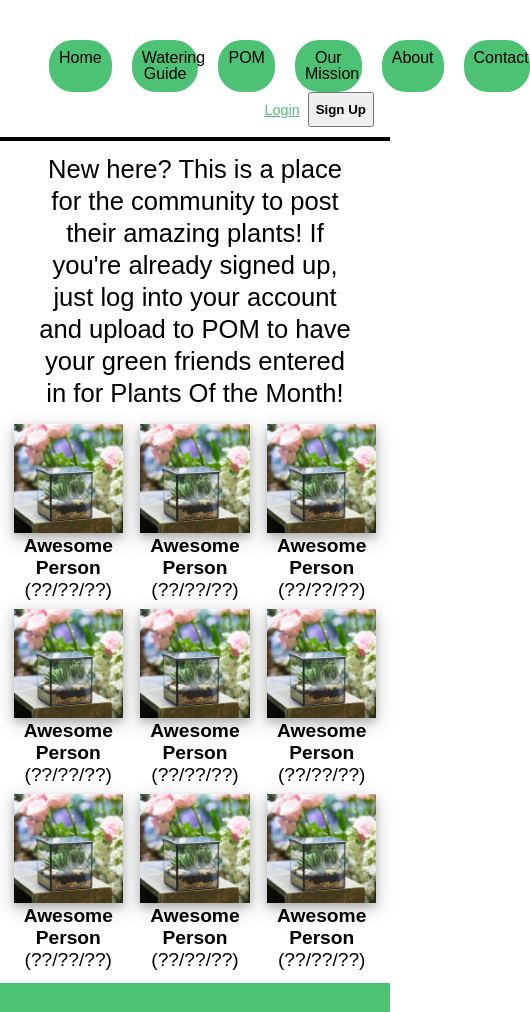
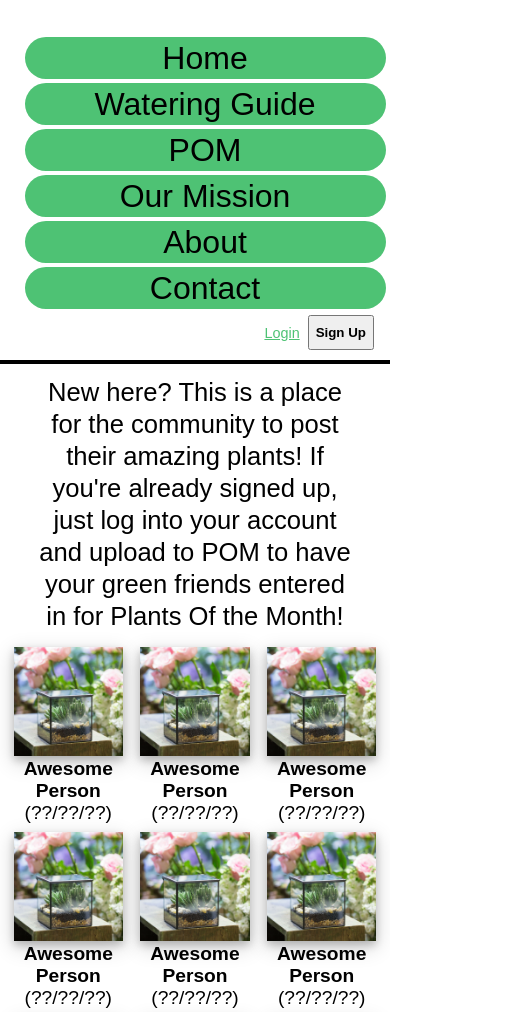
Before and after one commit to bw-pt-water-my-plants3/marketing, a plain HTML site: page POM.html in a window 390 px wide. Shown: the top 1012 px of the page, 530 px wide, since content can reach past the window. Drawn offline with Linux system fonts and the light colour scheme.

Commit message:
pages fully responsive

```diff
--- a/POM.css
+++ b/POM.css
@@ -25,6 +25,7 @@ nav {
     display: flex;
     justify-content: center;
     align-items: center;
+    margin-bottom: 4px;
 }
 
 .navbar {
@@ -134,3 +135,47 @@ footer nav a {
 footer nav a:hover {
     color: white;
 }
+
+@media (max-width: 1024px) {
+    header nav .navbar {
+        width: 90%;
+    }
+
+    header nav .navbar a {
+        width: 18%;
+        margin-left: 2px;
+        margin-right: 2px;
+        padding-left: 1px;
+        padding-right: 1px;
+    }
+}
+
+@media (max-width: 800px) {
+    header nav .navbar a {
+        display: flex;
+        min-height: 2rem;
+        max-height: 2rem;
+        width: 20%;
+        margin: 5px;
+        padding-left: 5px;
+        padding-right: 5px;
+        justify-content: center;
+        align-items: center;
+    }
+}
+
+@media (max-width: 500px) {
+    .navbar {
+        display: flex;
+        flex-flow: column wrap;
+        align-items: center;
+        justify-content: space-evenly;
+    }
+
+    header nav .navbar a {
+        display: flex;
+        width: 100%;
+        font-size: 2rem;
+        padding: 5px;
+        margin: 2px 5px 2px 5px;
+    }
--- a/about.css
+++ b/about.css
@@ -25,6 +25,7 @@ nav {
     display: flex;
     justify-content: center;
     align-items: center;
+    margin-bottom: 4px;
 }
 
 .navbar {
@@ -151,6 +152,11 @@ footer nav a:hover {
 }
 
 @media (max-width: 1024px) {
+    @media (max-width: 1024px) {
+        header nav .navbar {
+            width: 90%;
+        }
+
     header nav .navbar a {
         width: 18%;
         margin-left: 2px;
@@ -166,11 +172,15 @@ footer nav a:hover {
         min-height: 2rem;
         max-height: 2rem;
         width: 20%;
-        margin: 10px;
+        margin: 5px;
+        padding-left: 5px;
+        padding-right: 5px;
         justify-content: center;
-        text-align: center;
-        align-content: center;
         align-items: center;
+    }
+
+    .join .bimg button {
+        width: 15%;
     }
 }
 
@@ -182,8 +192,23 @@ footer nav a:hover {
         justify-content: space-evenly;
     }
 
-    .navbar a {
+    header nav .navbar a {
         display: flex;
         width: 100%;
+        font-size: 2rem;
+        padding: 5px;
+        margin: 2px 5px 2px 5px;
+    }
+
+    section.introduction div {
+        width: 80%;
+    }
+
+    .join .bimg {
+        width: 100%;
+    }
+
+    .join .bimg button {
+        width: 22%;
     }
 }
```
